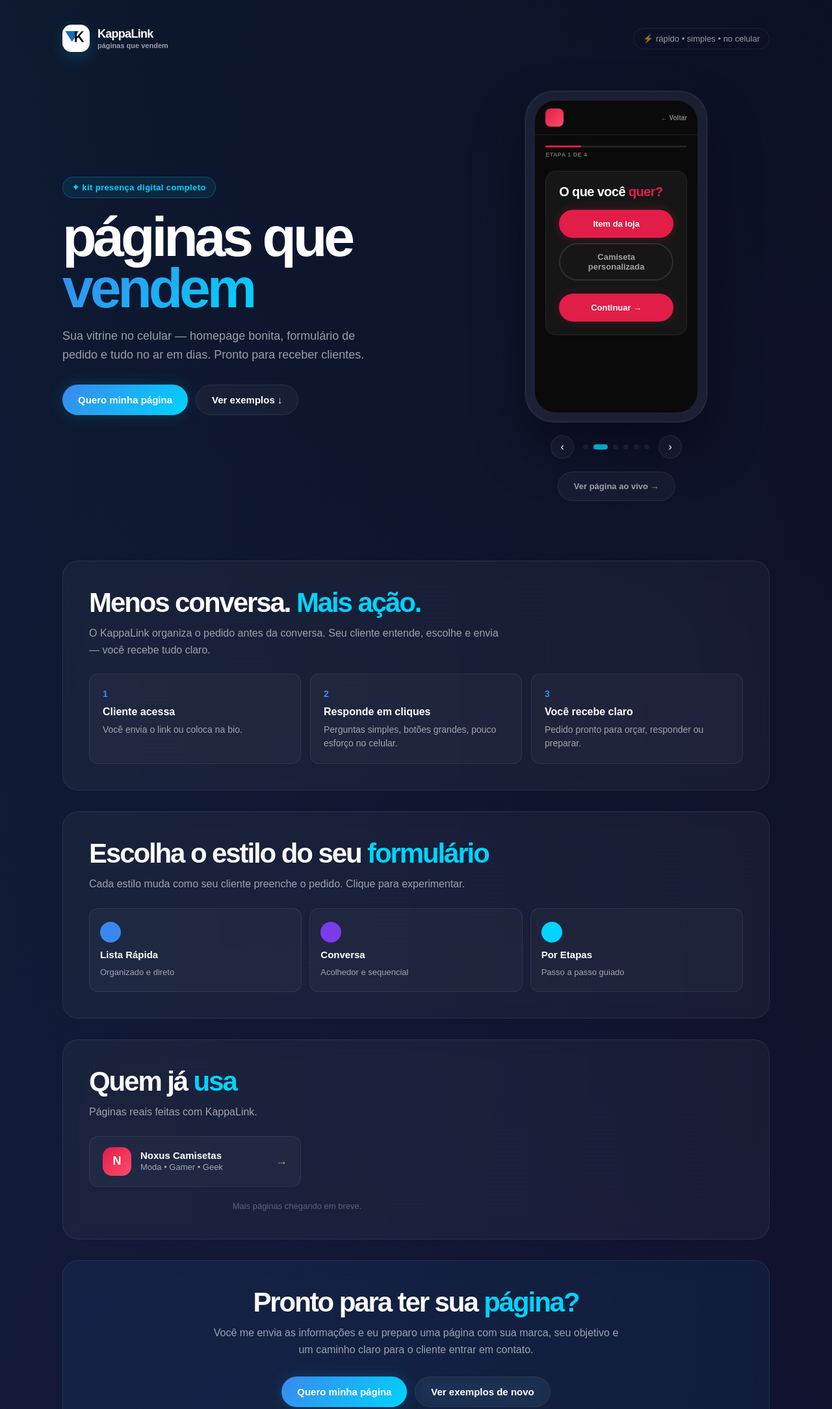
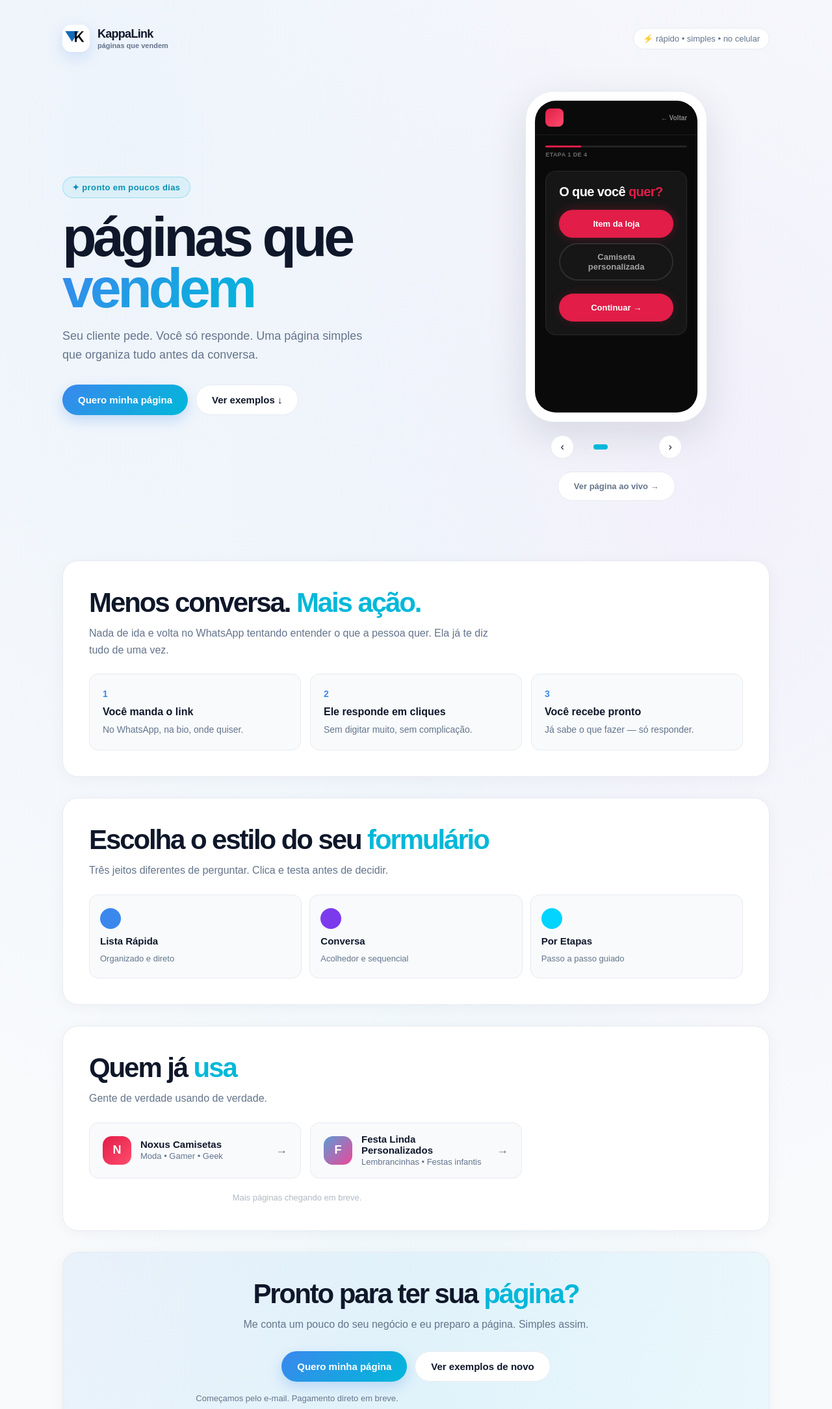
Before and after one commit to noxuscamisetas/kappalink, a website: page public/index.html in a window 1280 px wide. Shown: the top 2169 px of the page at 65% size. Drawn offline with Linux system fonts and the light colour scheme.

Commit message:
KappaLink homepage — light mode definitivo: CSS, textos e Festa Linda

```diff
--- a/public/assets/global.css
+++ b/public/assets/global.css
@@ -1,14 +1,15 @@
 :root {
-  --bg:        #080f1e;
-  --bg-2:      #0d1829;
-  --bg-card:   rgba(255,255,255,.04);
+  --bg:        #f8fafc;
+  --bg-soft:   #ffffff;
+  --bg-card:   #ffffff;
   --azul:      #3a88ed;
-  --ciano:     #00d4ff;
+  --azul-dark: #1e3a8a;
+  --ciano:     #00b8d9;
   --roxo:      #7c3aed;
   --amarelo:   #f59e0b;
-  --branco:    #ffffff;
-  --muted:     rgba(255,255,255,.58);
-  --line:      rgba(255,255,255,.08);
+  --text:      #0f172a;
+  --muted:     #64748b;
+  --line:      #e7eaf0;
   --radius:    24px;
   --radius-sm: 14px;
 }
@@ -21,28 +22,16 @@
 
 body {
   font-family: Arial, Helvetica, sans-serif;
-  color: white;
+  color: var(--text);
   background:
-    radial-gradient(ellipse at 20% 20%, rgba(58,136,237,.18), transparent 50%),
-    radial-gradient(ellipse at 80% 80%, rgba(124,58,237,.14), transparent 50%),
-    radial-gradient(ellipse at 50% 50%, rgba(0,212,255,.08), transparent 60%),
-    #080f1e;
-  background-size: 400% 400%;
-  animation: flowBg 16s ease infinite;
+    radial-gradient(ellipse at 15% 10%, rgba(58,136,237,.06), transparent 50%),
+    radial-gradient(ellipse at 85% 30%, rgba(124,58,237,.05), transparent 50%),
+    radial-gradient(ellipse at 50% 90%, rgba(0,184,217,.04), transparent 60%),
+    #f8fafc;
   min-height: 100vh;
 }
 
-@keyframes flowBg {
-  0%   { background-position: 0% 50%; }
-  50%  { background-position: 100% 50%; }
-  100% { background-position: 0% 50%; }
-}
-
-.page {
-  width: min(1120px, 100%);
-  margin: 0 auto;
-  padding: 22px 16px 60px;
-}
+.page { width: min(1120px, 100%); margin: 0 auto; padding: 22px 16px 60px; }
 
 .section {
   margin-top: 32px;
@@ -50,7 +39,7 @@
   border: 1px solid var(--line);
   border-radius: var(--radius);
   padding: 40px;
-  backdrop-filter: blur(12px);
+  box-shadow: 0 4px 24px rgba(15,23,42,.04);
 }
 
 .section h2 {
@@ -58,157 +47,78 @@
   font-weight: 900;
   letter-spacing: -0.05em;
   margin-bottom: 10px;
+  color: var(--text);
 }
 
-.section p {
-  color: var(--muted);
-  line-height: 1.6;
-  max-width: 640px;
-}
+.section p { color: var(--muted); line-height: 1.6; max-width: 640px; }
 
 .btn {
-  display: inline-flex;
-  align-items: center;
-  justify-content: center;
-  border: none;
-  border-radius: 999px;
-  padding: 14px 24px;
-  font-weight: 900;
-  font-size: 15px;
-  cursor: pointer;
-  transition: .25s ease;
-  text-decoration: none;
+  display: inline-flex; align-items: center; justify-content: center;
+  border: none; border-radius: 999px; padding: 14px 24px;
+  font-weight: 900; font-size: 15px; cursor: pointer;
+  transition: .25s ease; text-decoration: none;
 }
-
 .btn:hover { transform: translateY(-2px); }
 
 .btn-primary {
   background: linear-gradient(135deg, var(--azul), var(--ciano));
   color: white;
-  box-shadow: 0 0 24px rgba(0,212,255,.18);
+  box-shadow: 0 8px 20px rgba(58,136,237,.25);
+}
+.btn-primary:hover { box-shadow: 0 12px 28px rgba(58,136,237,.35); }
+
+.btn-ghost {
+  background: white; color: var(--text);
+  border: 1px solid var(--line);
+}
+.btn-ghost:hover { border-color: #cbd5e1; background: #f8fafc; }
+
+.site-header {
+  display: flex; align-items: center; justify-content: space-between;
+  padding: 16px 0 40px;
+}
+.brand { display: flex; align-items: center; gap: 12px; }
+.logo {
+  width: 42px; height: 42px; border-radius: 14px;
+  background: linear-gradient(135deg, var(--azul), var(--ciano));
+  display: grid; place-items: center;
+  font-weight: 900; font-size: 20px; color: white;
+  box-shadow: 0 6px 16px rgba(58,136,237,.25);
+  position: relative;
+}
+.logo::after {
+  content: ''; position: absolute; bottom: 6px; left: 50%;
+  transform: translateX(-50%); width: 10px; height: 3px;
+  background: var(--amarelo); border-radius: 999px; opacity: .9;
+}
+.brand-text strong { display: block; font-size: 18px; font-weight: 900; letter-spacing: -0.04em; color: var(--text); }
+.brand-text small { display: block; font-size: 11px; color: var(--muted); font-weight: 600; margin-top: 1px; }
+.nav-badge {
+  font-size: 13px; color: var(--muted); border: 1px solid var(--line);
+  padding: 8px 14px; border-radius: 999px; background: white;
 }
 
-.btn-primary:hover {
-  box-shadow: 0 0 32px rgba(0,212,255,.28);
+.grid-3 { display: grid; grid-template-columns: repeat(3,1fr); gap: 14px; margin-top: 24px; }
+.mini-card {
+  background: #f8fafc; border: 1px solid var(--line);
+  border-radius: var(--radius-sm); padding: 20px;
+  display: flex; flex-direction: column; gap: 8px;
 }
-
-.btn-ghost {
-  background: var(--bg-card);
-  color: white;
-  border: 1px solid var(--line);
-  backdrop-filter: blur(10px);
+.mini-num {
+  font-size: 28px; font-weight: 900;
+  background: linear-gradient(135deg, var(--azul), var(--ciano));
+  -webkit-background-clip: text; -webkit-text-fill-color: transparent;
+  background-clip: text; line-height: 1;
 }
-
-.btn-ghost:hover {
-  border-color: rgba(255,255,255,.2);
-}
-
-.site-header {
-  display: flex;
-  align-items: center;
-  justify-content: space-between;
-  padding: 16px 0 40px;
-}
-
-.brand {
-  display: flex;
-  align-items: center;
-  gap: 12px;
-}
-
-.logo {
-  width: 42px;
-  height: 42px;
-  border-radius: 14px;
-  background: linear-gradient(135deg, var(--azul), var(--ciano));
-  display: grid;
-  place-items: center;
-  font-weight: 900;
-  font-size: 20px;
-  color: white;
-  box-shadow: 0 8px 24px rgba(0,212,255,.2);
-  position: relative;
-}
-
-.logo::after {
-  content: '';
-  position: absolute;
-  bottom: 6px;
-  left: 50%;
-  transform: translateX(-50%);
-  width: 10px;
-  height: 3px;
-  background: var(--amarelo);
-  border-radius: 999px;
-  opacity: .85;
-}
-
-.brand-text strong {
-  display: block;
-  font-size: 18px;
-  font-weight: 900;
-  letter-spacing: -0.04em;
-}
-
-.brand-text small {
-  display: block;
-  font-size: 11px;
-  color: var(--muted);
-  font-weight: 600;
-  margin-top: 1px;
-}
-
-.nav-badge {
-  font-size: 13px;
-  color: var(--muted);
-  border: 1px solid var(--line);
-  padding: 8px 14px;
-  border-radius: 999px;
-  backdrop-filter: blur(10px);
-}
-
-.grid-3 {
-  display: grid;
-  grid-template-columns: repeat(3,1fr);
-  gap: 14px;
-  margin-top: 24px;
-}
-
-.mini-card {
-  background: rgba(255,255,255,.03);
-  border: 1px solid var(--line);
-  border-radius: var(--radius-sm);
-  padding: 20px;
-  display: flex;
-  flex-direction: column;
-  gap: 8px;
-}
-
-.mini-num {
-  font-size: 28px;
-  font-weight: 900;
-  background: linear-gradient(135deg, var(--azul), var(--ciano));
-  -webkit-background-clip: text;
-  -webkit-text-fill-color: transparent;
-  background-clip: text;
-  line-height: 1;
-}
-
-.mini-card strong { font-size: 16px; color: white; }
+.mini-card strong { font-size: 16px; color: var(--text); }
 .mini-card span { font-size: 14px; color: var(--muted); line-height: 1.5; }
 
-footer {
-  text-align: center;
-  padding: 40px 0 20px;
-  display: grid;
-  gap: 6px;
-}
+footer { text-align: center; padding: 40px 0 20px; display: grid; gap: 6px; }
 
 @media (max-width: 860px) {
   .grid-3 { grid-template-columns: 1fr; }
   .nav-badge { display: none; }
 }
-
 @media (max-width: 480px) {
   .page { padding: 18px 14px 44px; }
   .section { padding: 24px; }
--- a/public/index.html
+++ b/public/index.html
@@ -22,7 +22,7 @@
       height: 42px;
       border-radius: 14px;
       object-fit: cover;
-      box-shadow: 0 8px 24px rgba(0,212,255,.2);
+      box-shadow: 0 8px 24px rgba(58,136,237,.2);
     }
 
     /* HERO */
@@ -39,9 +39,9 @@
       gap: 8px;
       padding: 8px 14px;
       border-radius: 999px;
-      border: 1px solid rgba(0,212,255,.25);
-      background: rgba(0,212,255,.08);
-      color: var(--ciano);
+      border: 1px solid rgba(0,184,217,.3);
+      background: rgba(0,184,217,.08);
+      color: #0891b2;
       font-size: 13px;
       font-weight: 800;
       margin-bottom: 20px;
@@ -82,14 +82,11 @@
     }
     .mockup-phone {
       width: 280px;
-      background: rgba(255,255,255,.06);
+      background: #ffffff;
       border: 1px solid var(--line);
       border-radius: 44px;
       padding: 14px;
-      box-shadow:
-        0 40px 80px rgba(0,0,0,.4),
-        0 0 0 1px rgba(255,255,255,.06);
-      backdrop-filter: blur(12px);
+      box-shadow: 0 20px 60px rgba(15,23,42,.12);
     }
     .mockup-screen {
       border-radius: 32px;
@@ -109,18 +106,17 @@
       width: 36px;
       height: 36px;
       border-radius: 50%;
-      background: var(--bg-card);
+      background: white;
       border: 1px solid var(--line);
-      color: white;
+      color: var(--text);
       display: grid;
       place-items: center;
       cursor: pointer;
       font-size: 16px;
       transition: .2s ease;
-      backdrop-filter: blur(10px);
     }
     .mock-arrow:hover {
-      background: rgba(255,255,255,.1);
+      background: #f1f5f9;
       transform: scale(1.08);
     }
     .mock-dots {
@@ -155,7 +151,7 @@
       margin-top: 24px;
     }
     .estilo-card {
-      background: rgba(255,255,255,.03);
+      background: #f8fafc;
       border: 1px solid var(--line);
       border-radius: var(--radius-sm);
       padding: 20px 16px;
@@ -166,8 +162,8 @@
       transition: .25s ease;
     }
     .estilo-card:hover {
-      background: rgba(255,255,255,.06);
-      border-color: rgba(255,255,255,.15);
+      background: #f1f5f9;
+      border-color: #cbd5e1;
       transform: translateY(-3px);
     }
     .estilo-card.active {
@@ -179,7 +175,7 @@
       height: 32px;
       border-radius: 50%;
     }
-    .estilo-card strong { font-size: 15px; font-weight: 900; color: white; }
+    .estilo-card strong { font-size: 15px; font-weight: 900; color: var(--text); }
     .estilo-card span { font-size: 13px; color: var(--muted); line-height: 1.4; }
 
     .demo-frame-wrap {
@@ -196,20 +192,21 @@
     }
 
     .demo-frame-header {
-      background: rgba(255,255,255,.04);
+      background: #f8fafc;
       padding: 12px 16px;
       display: flex;
       align-items: center;
       justify-content: space-between;
       font-size: 13px;
       font-weight: 800;
-      color: white;
+      color: var(--text);
+      border-bottom: 1px solid var(--line);
     }
 
     .demo-frame-close {
-      background: rgba(255,255,255,.08);
+      background: white;
       border: 1px solid var(--line);
-      color: white;
+      color: var(--text);
       border-radius: 999px;
       padding: 6px 14px;
       font-size: 12px;
@@ -219,7 +216,7 @@
     }
 
     .demo-frame-close:hover {
-      background: rgba(255,255,255,.15);
+      background: #f1f5f9;
     }
 
     .demo-frame {
@@ -244,7 +241,7 @@
       display: flex;
       align-items: center;
       gap: 14px;
-      background: rgba(255,255,255,.03);
+      background: #f8fafc;
       border: 1px solid var(--line);
       border-radius: var(--radius-sm);
       padding: 16px 20px;
@@ -252,8 +249,8 @@
       transition: .25s ease;
     }
     .cliente-card:hover {
-      background: rgba(255,255,255,.06);
-      border-color: rgba(255,255,255,.15);
+      background: #f1f5f9;
+      border-color: #cbd5e1;
       transform: translateX(4px);
     }
     .cliente-logo {
@@ -268,10 +265,10 @@
       flex: 0 0 auto;
     }
     .cliente-info { flex: 1; }
-    .cliente-info strong { display: block; font-size: 15px; color: white; font-weight: 900; }
+    .cliente-info strong { display: block; font-size: 15px; color: var(--text); font-weight: 900; }
     .cliente-info span { font-size: 13px; color: var(--muted); }
     .cliente-arrow { color: var(--muted); font-size: 18px; transition: .2s ease; }
-    .cliente-card:hover .cliente-arrow { color: white; transform: translateX(4px); }
+    .cliente-card:hover .cliente-arrow { color: var(--text); transform: translateX(4px); }
 
     /* RESPONSIVO */
     @media (max-width: 860px) {
@@ -307,11 +304,11 @@
   <!-- HERO -->
   <section class="hero">
     <div class="hero-copy">
-      <div class="hero-badge">✦ kit presença digital completo</div>
+      <div class="hero-badge">✦ pronto em poucos dias</div>
       <h1>páginas que <span class="destaque">vendem</span></h1>
       <p class="hero-sub">
-        Sua vitrine no celular — homepage bonita, formulário de pedido
-        e tudo no ar em dias. Pronto para receber clientes.
+        Seu cliente pede. Você só responde. Uma página simples
+        que organiza tudo antes da conversa.
       </p>
       <div class="hero-actions">
         <a class="btn btn-primary" href="./clientes/pedido.html">Quero minha página</a>
@@ -337,22 +334,22 @@
   <!-- COMO FUNCIONA -->
   <section class="section" id="como-funciona">
     <h2>Menos conversa. <span style="color:var(--ciano)">Mais ação.</span></h2>
-    <p>O KappaLink organiza o pedido antes da conversa. Seu cliente entende, escolhe e envia — você recebe tudo claro.</p>
+    <p>Nada de ida e volta no WhatsApp tentando entender o que a pessoa quer. Ela já te diz tudo de uma vez.</p>
     <div class="grid-3">
       <div class="mini-card">
         <span class="mini-num">1</span>
-        <strong>Cliente acessa</strong>
-        <span>Você envia o link ou coloca na bio.</span>
+        <strong>Você manda o link</strong>
+        <span>No WhatsApp, na bio, onde quiser.</span>
       </div>
       <div class="mini-card">
         <span class="mini-num">2</span>
-        <strong>Responde em cliques</strong>
-        <span>Perguntas simples, botões grandes, pouco esforço no celular.</span>
+        <strong>Ele responde em cliques</strong>
+        <span>Sem digitar muito, sem complicação.</span>
       </div>
       <div class="mini-card">
         <span class="mini-num">3</span>
-        <strong>Você recebe claro</strong>
-        <span>Pedido pronto para orçar, responder ou preparar.</span>
+        <strong>Você recebe pronto</strong>
+        <span>Já sabe o que fazer — só responder.</span>
       </div>
     </div>
   </section>
@@ -360,7 +357,7 @@
   <!-- ESCOLHA SEU ESTILO -->
   <section class="section">
     <h2>Escolha o estilo do seu <span style="color:var(--ciano)">formulário</span></h2>
-    <p>Cada estilo muda como seu cliente preenche o pedido. Clique para experimentar.</p>
+    <p>Três jeitos diferentes de perguntar. Clica e testa antes de decidir.</p>
 
     <div class="estilos-grid" id="estilosGrid">
       <div class="estilo-card" data-demo="./demos/lista-rapida.html" data-cor="#3a88ed">
@@ -392,13 +389,21 @@
   <!-- QUEM JÁ USA -->
   <section class="section" id="exemplos">
     <h2>Quem já <span style="color:var(--ciano)">usa</span></h2>
-    <p>Páginas reais feitas com KappaLink.</p>
+    <p>Gente de verdade usando de verdade.</p>
     <div class="clientes-grid">
       <a class="cliente-card" href="https://noxuscamisetas.kappalink.com" target="_blank">
         <div class="cliente-logo" style="background:linear-gradient(135deg,#e11d48,#ff4d6d)">N</div>
         <div class="cliente-info">
           <strong>Noxus Camisetas</strong>
           <span>Moda • Gamer • Geek</span>
+        </div>
+        <span class="cliente-arrow">→</span>
+      </a>
+      <a class="cliente-card" href="https://festalindapersonalizados.kappalink.com" target="_blank">
+        <div class="cliente-logo" style="background:linear-gradient(135deg,#5b9bd5,#ec4899)">F</div>
+        <div class="cliente-info">
+          <strong>Festa Linda Personalizados</strong>
+          <span>Lembrancinhas • Festas infantis</span>
         </div>
         <span class="cliente-arrow">→</span>
       </a>
@@ -412,8 +417,7 @@
   <section class="section" style="text-align:center;background:linear-gradient(135deg,rgba(58,136,237,.08),rgba(0,212,255,.06));">
     <h2>Pronto para ter sua <span style="color:var(--ciano)">página?</span></h2>
     <p style="margin:0 auto 28px;">
-      Você me envia as informações e eu preparo uma página com sua marca,
-      seu objetivo e um caminho claro para o cliente entrar em contato.
+      Me conta um pouco do seu negócio e eu preparo a página. Simples assim.
     </p>
     <div style="display:flex;gap:12px;justify-content:center;flex-wrap:wrap;">
       <a class="btn btn-primary" href="./clientes/pedido.html">Quero minha página</a>
@@ -427,7 +431,7 @@
   <!-- FOOTER -->
   <footer>
     <span style="color:var(--muted);font-size:13px;">KappaLink é um produto MindKappa®</span>
-    <small style="color:rgba(255,255,255,.3);font-size:11px;">páginas que vendem</small>
+    <small style="color:var(--muted);font-size:11px;">páginas que vendem</small>
   </footer>
 
 </main>
```
